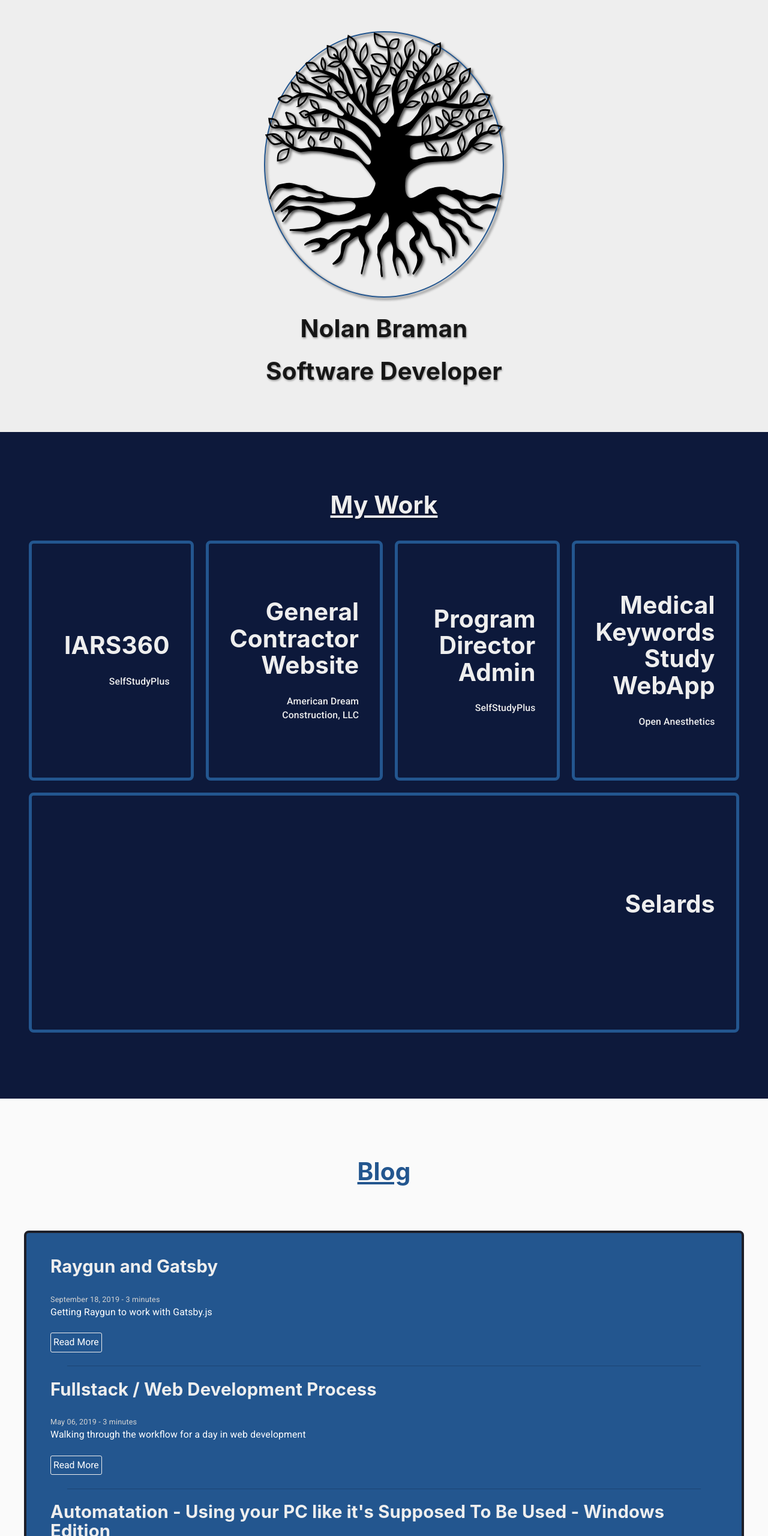
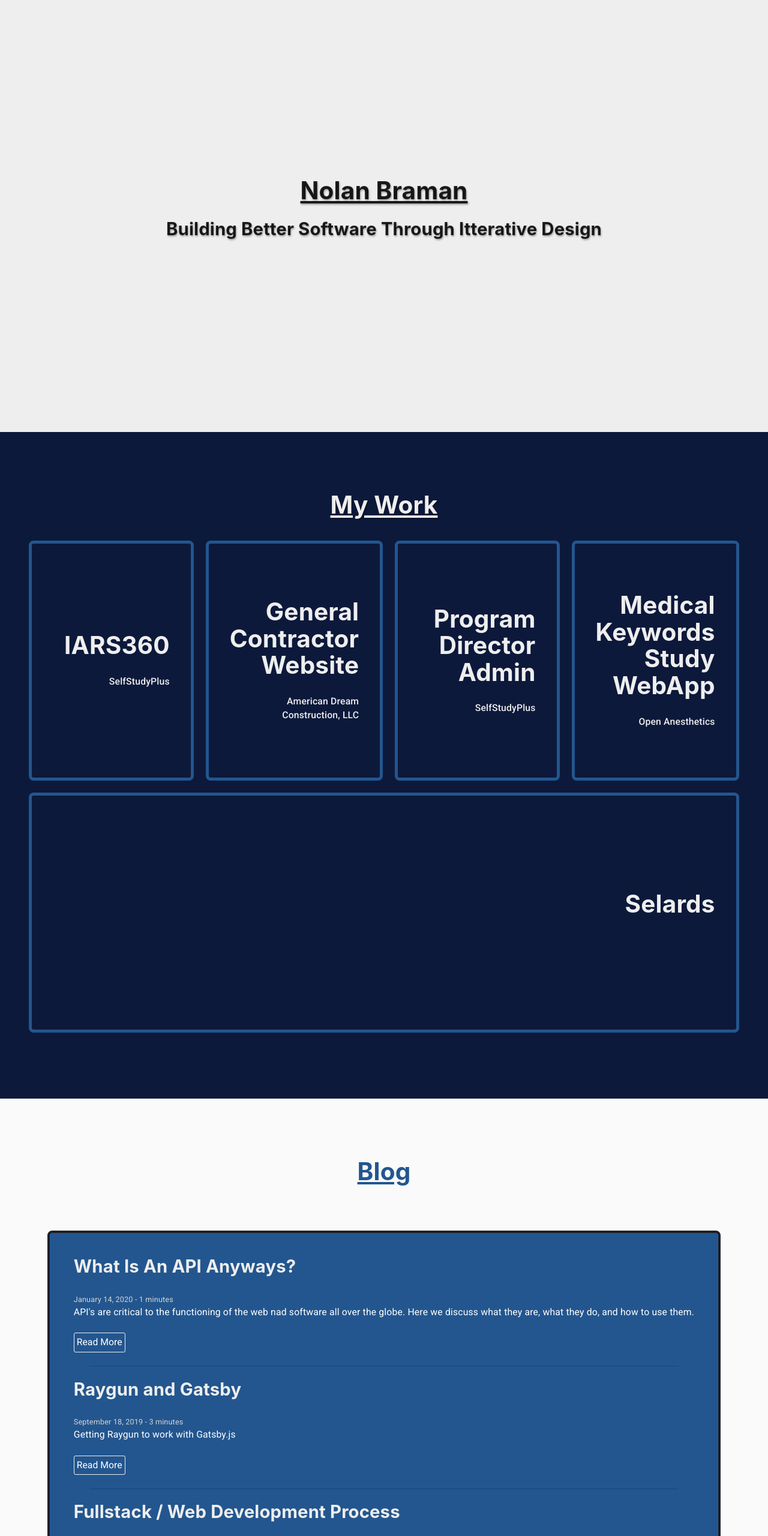
Before and after one commit to eathren/NolanPortfolio, a Gatsby site: page / in a window 1280 px wide. Shown: the top 2560 px of the page at 60% size. Built offline with nearby package versions, Linux system fonts and the light colour scheme; Gatsby itself is replaced by a stand-in of ours; a small style sheet from the web is missing.

Commit message:
updated landing pt1

```diff
--- /dev/null
+++ b/content/blog/What Is An API Anyways/index.md
@@ -0,0 +1,15 @@
+---
+title: "What Is An API Anyways?"
+date: "2020-01-14"
+description: "API's are critical to the functioning of the web nad software all over the globe. Here we discuss what they are, what they do, and how to use them."
+---
+
+### An AP...What?
+
+API stands for Application Programming Interface. This sounds like mumbo-jumbo to most people. What kind of Programming? Interface to what? What applications?
+
+My favorite way to think about these are that API's are the waiters of the internet. Most modern softwares exist in two parts. The front-end, which is what the user sees and interacts with, and the back-end, where the data lives, records, and is worked with to do all the neat things we've come to expect from software this decade. An API is a piece of the server that takes the users requests (the order), takes it to the kitchen (the server), and then returns with the meal (the data, action, item, etc). Without API's, users would sit at tables hungry, and kitchens would be full of food with nothing to do.
+
+What this really works out to is that a company or resource works out several URL endpoints that offer up (usually) JSON data, which is then interpreted into an easier to read format once it gets back to the user. If you've ever logged into a site, tried to look up the weather in your area, or used a search bar, you've most likely interacted with an API, you just don't know it.
+
+Which is good! Well-functioning API's are critical to the web, and the better something works, the less the user has to struggle with it.
--- a/src/pages/index.js
+++ b/src/pages/index.js
@@ -14,14 +14,17 @@
   <Layout>
     <SEO title="Home" />
     <div className="page page-1 flex-center text-center" id="#landing-page">
-      <div className="image-wrapper">
+      {/* <div className="image-wrapper">
         <img className="tree" src={Tree} />
-      </div>
-      <h1 className="header-shadow" style={{ marginTop: "30px" }}>
+      </div> */}
+      <h1 className="header-shadow">
         {" "}
-        Nolan Braman
+        <u>Nolan Braman</u>
       </h1>
-      <h1 className="header-shadow"> Software Developer</h1>
+      <h2 className="header-shadow">
+        {" "}
+        Building Better Software Through Itterative Design
+      </h2>
     </div>
     {/* <div className="page page-2 flex-center" id="#about">
       <div className="container">
```
Also changed, not shown: 1 other file.
